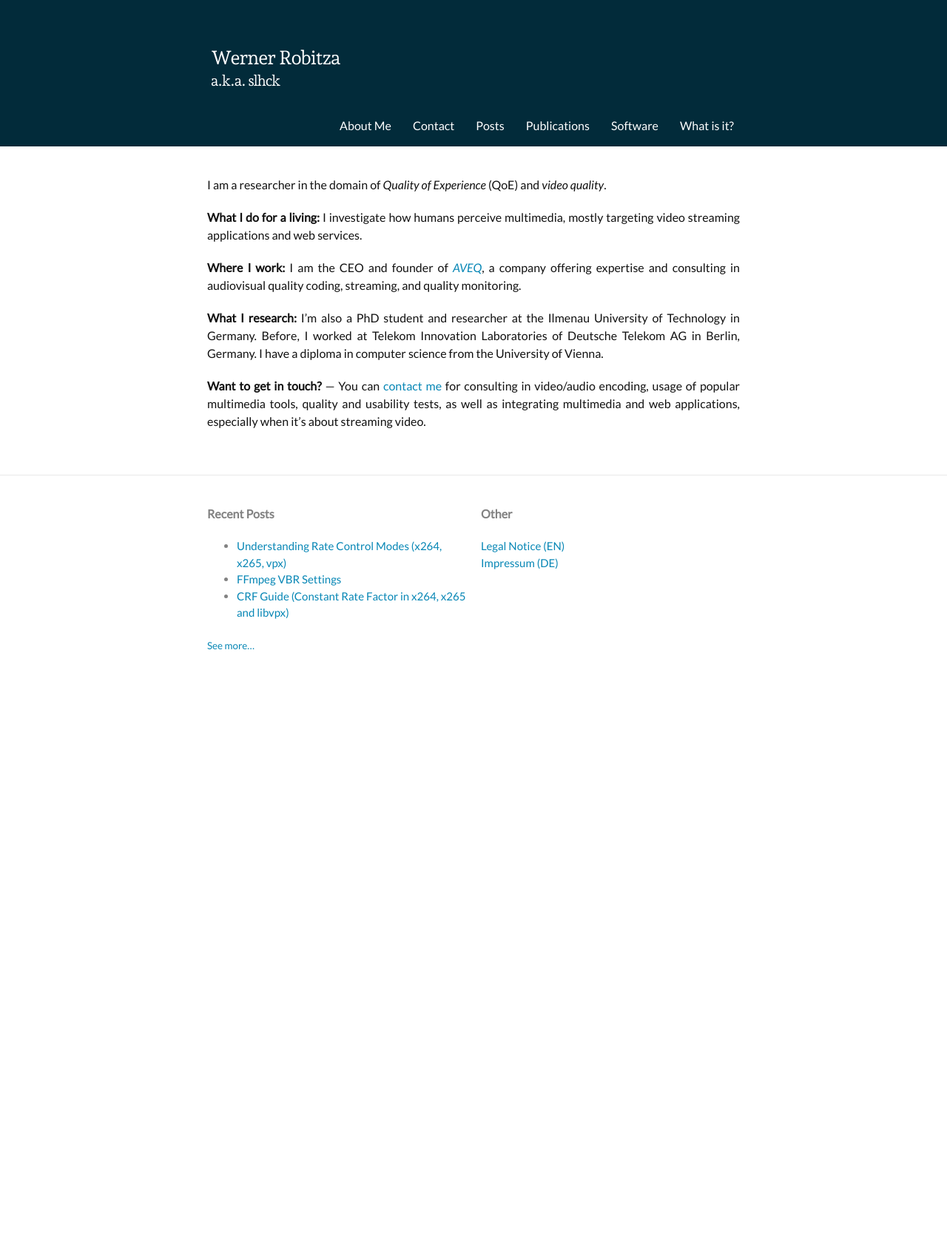
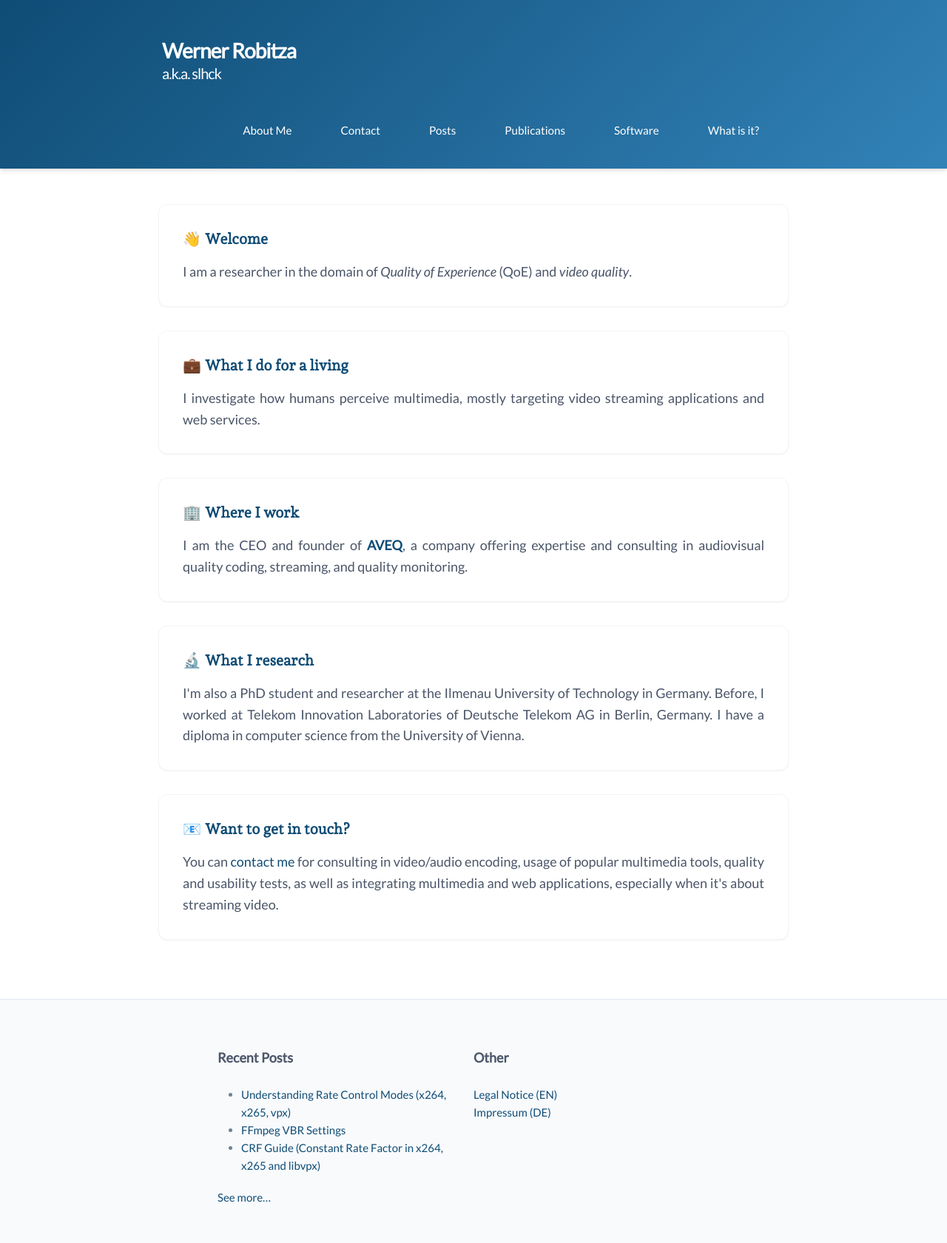
Before and after one commit to slhck/slhck.github.io, a Jekyll site: the page built from index.md, in a window 1280 px wide. Shown: the whole page at 74% size. Built offline with Jekyll 4.4.1, drawn with Linux system fonts in a browser that asks for light colours; before the commit the page ends 964 px from its top, so only the background shows below that.

Commit message:
improve design

```diff
--- a/_config.yml
+++ b/_config.yml
@@ -1,4 +1,4 @@
-title: Werner Robitza
+title: "Werner Robitza"
 subtitle: a.k.a. slhck
 email: werner.robitza@gmail.com
 description:
--- a/assets/main.scss
+++ b/assets/main.scss
@@ -3,127 +3,395 @@
 ---
 @charset "utf-8";
 
-// Our variables
-$base-font-family: Lato, "Helvetica Neue", Helvetica, Arial, sans-serif;
-$base-font-size:   16px !default;
+// SCSS variables for Jekyll 3.x compatibility
+$base-font-family: 'Lato', -apple-system, BlinkMacSystemFont, 'Segoe UI', Roboto, 'Helvetica Neue', Arial, sans-serif;
+$base-font-size:   18px !default;
 $base-font-weight: 300 !default;
-$small-font-size:  $base-font-size * 0.875;
-$base-line-height: 1.5;
+$small-font-size:  0.875rem;
+$base-line-height: 1.6;
 
-$spacing-unit:     40px;
+$spacing-unit:     2rem;
 
-$text-color:       #111;
-$background-color: #fff;
-// $brand-color:      #226DCF;
+$text-color:       #1a1a1a;
+$background-color: #ffffff;
 
-$shade-color:      #022B3A;
-$brand-color:      lighten($shade-color, 30%);
+$shade-color:      #0f4c75;
+$brand-color:      #3282b8;
 
-$grey-color:       #828282;
-$grey-color-light: lighten($grey-color, 40%);
-$grey-color-dark:  darken($grey-color, 25%);
+$grey-color:       #718096;
+$grey-color-light: #e2e8f0;
+$grey-color-dark:  #4a5568;
 
 // Width of the content area
-$content-width:    800px;
+$content-width:    900px;
 
-$on-palm:          600px;
-$on-laptop:        800px;
+$on-palm:          640px;
+$on-laptop:        768px;
 
-$success-color-bg: #dff0d8;
-$warning-color-bg: #fcf8e3;
-$error-color-bg:   #f2dede;
+$success-color-bg: #dcfce7;
+$warning-color-bg: #fef3c7;
+$error-color-bg:   #fee2e2;
 
-$success-color-fg:  darken($success-color-bg, 75%);
-$warning-color-fg:  darken($warning-color-bg, 75%);
-$error-color-fg:    darken($error-color-bg, 75%);
-
-// Minima also includes a mixin for defining media queries.
-// Use media queries like this:
-// @include media-query($on-palm) {
-//     .wrapper {
-//         padding-right: $spacing-unit / 2;
-//         padding-left: $spacing-unit / 2;
-//     }
-// }
+$success-color-fg: #166534;
+$warning-color-fg: #92400e;
+$error-color-fg: #dc2626;
 
 // Import partials from the `minima` theme.
 @import "minima";
 
-.page-content {
-    margin-top: $spacing-unit;
-    margin-bottom: $spacing-unit;
-    padding: 0;
+// Modern CSS Custom Properties (after minima import to avoid conflicts)
+:root {
+  // Colors - Modern palette with better contrast
+  --color-primary: #0f4c75;
+  --color-primary-light: #3282b8;
+  --color-primary-dark: #0a3658;
+  --color-accent: #bb86fc;
+  --color-text: #1a1a1a;
+  --color-text-secondary: #4a5568;
+  --color-text-muted: #718096;
+  --color-background: #ffffff;
+  --color-surface: #f8fafc;
+  --color-border: #e2e8f0;
+  --color-border-light: #f1f5f9;
+
+  // Shadows
+  --shadow-sm: 0 1px 2px 0 rgba(0, 0, 0, 0.05);
+  --shadow-md: 0 4px 6px -1px rgba(0, 0, 0, 0.1), 0 2px 4px -1px rgba(0, 0, 0, 0.06);
+  --shadow-lg: 0 10px 15px -3px rgba(0, 0, 0, 0.1), 0 4px 6px -2px rgba(0, 0, 0, 0.05);
+
+  // Borders
+  --border-radius-sm: 0.375rem;
+  --border-radius-md: 0.5rem;
+  --border-radius-lg: 0.75rem;
+
+  // Spacing
+  --spacing-xs: 0.5rem;
+  --spacing-sm: 1rem;
+  --spacing-md: 1.5rem;
+  --spacing-lg: 2rem;
+  --spacing-xl: 3rem;
+  --spacing-2xl: 4rem;
 }
 
-.site-header {
-    margin-top: 0px;
-    padding-top: $spacing-unit;
-    border: none;
-    background-color: $shade-color;
-    a.page-link, a.site-title {
-        color: #fff;
+// Modern base styles
+* {
+    box-sizing: border-box;
+}
+
+html {
+    scroll-behavior: smooth;
+}
+
+body {
+    font-size: 18px;
+    line-height: 1.6;
+    color: var(--color-text);
+    background-color: var(--color-background);
+    -webkit-font-smoothing: antialiased;
+    -moz-osx-font-smoothing: grayscale;
+}
+
+// Modern typography
+h1, h2, h3, h4, h5, h6 {
+    font-weight: 600;
+    line-height: 1.4;
+    color: var(--color-text);
+    margin-bottom: var(--spacing-sm);
+
+    &:not(:first-child) {
+        margin-top: var(--spacing-lg);
     }
 }
 
-.site-footer {
-    padding-top: $spacing-unit / 2;
+h1 { font-size: 2.5rem; }
+h2 { font-size: 2rem; }
+h3 { font-size: 1.5rem; }
+
+p {
+    margin-bottom: var(--spacing-md);
+    color: var(--color-text-secondary);
+
+    &:last-child {
+        margin-bottom: 0;
+    }
 }
 
+// Enhanced layout
+.page-content {
+    margin-top: var(--spacing-xl);
+    margin-bottom: var(--spacing-xl);
+    padding: 0;
+
+    .wrapper {
+        max-width: $content-width;
+        margin: 0 auto;
+        padding: 0 var(--spacing-md);
+    }
+}
+
+// Modern header design
+.site-header {
+    margin-top: 0;
+    padding: var(--spacing-lg) 0;
+    border: none;
+    background: linear-gradient(135deg, var(--color-primary) 0%, var(--color-primary-light) 100%);
+    box-shadow: var(--shadow-md);
+    font-feature-settings: "kern" 1, "liga" 1;
+
+    .wrapper {
+        max-width: $content-width;
+        margin: 0 auto;
+        padding: 0 var(--spacing-md);
+        display: flex;
+        align-items: center;
+        justify-content: space-between;
+        flex-wrap: wrap;
+        gap: var(--spacing-md);
+    }
+
+    .site-title {
+        color: white !important;
+        font-size: 1.75rem;
+        font-weight: 600;
+        text-decoration: none;
+        transition: opacity 0.2s ease;
+        line-height: 1.2;
+        flex-shrink: 0;
+        font-family: $base-font-family;
+        text-rendering: optimizeLegibility;
+        -webkit-font-smoothing: antialiased;
+        -moz-osx-font-smoothing: grayscale;
+
+        &:hover {
+            opacity: 0.9;
+        }
+    }
+
+    .site-nav {
+        flex: 1;
+        display: flex;
+        justify-content: flex-end;
+
+        .page-link {
+            color: white !important;
+            font-weight: 500;
+            text-decoration: none;
+            margin-left: var(--spacing-sm);
+            padding: var(--spacing-xs) var(--spacing-sm);
+            border-radius: var(--border-radius-sm);
+            transition: all 0.2s ease;
+            white-space: nowrap;
+            font-size: 0.95rem;
+
+            &:first-child {
+                margin-left: 0;
+            }
+
+            &:hover {
+                background-color: rgba(255, 255, 255, 0.15);
+                transform: translateY(-1px);
+            }
+        }
+
+        .trigger {
+            display: flex;
+            align-items: center;
+            gap: var(--spacing-xs);
+        }
+
+        // Mobile menu button styling
+        .menu-icon {
+            display: none;
+        }
+    }
+}
+
+// Modern footer
+.site-footer {
+    padding: var(--spacing-xl) 0 var(--spacing-lg);
+    background-color: var(--color-surface);
+    border-top: 1px solid var(--color-border);
+
+    .footer-col-wrapper {
+        max-width: $content-width;
+        margin: 0 auto;
+        padding: 0 var(--spacing-md);
+    }
+}
+
+// Enhanced links
 a {
-    color: lighten($shade-color, 25%);
+    color: var(--color-primary);
+    text-decoration: none;
+    transition: all 0.2s ease;
+
+    &:hover {
+        color: var(--color-primary-light);
+        text-decoration: underline;
+        text-decoration-color: var(--color-accent);
+        text-underline-offset: 3px;
+    }
+
     &:visited {
-        color: lighten($shade-color, 25%);
+        color: var(--color-primary-dark);
     }
+}
+
+// Modern content cards
+.content-card {
+    background: var(--color-background);
+    border-radius: var(--border-radius-lg);
+    box-shadow: var(--shadow-sm);
+    padding: var(--spacing-lg);
+    margin-bottom: var(--spacing-lg);
+    border: 1px solid var(--color-border-light);
+    transition: all 0.3s ease;
+
+    &:hover {
+        transform: translateY(-2px);
+        box-shadow: var(--shadow-md);
+        border-color: var(--color-border);
+    }
+
+    h2 {
+        margin-top: 0;
+        color: var(--color-primary);
+        font-size: 1.25rem;
+        font-weight: 600;
+    }
+}
+
+// Improved code blocks
+pre, code {
+    border-radius: var(--border-radius-sm);
+}
+
+pre {
+    padding: var(--spacing-md);
+    background-color: var(--color-surface);
+    border: 1px solid var(--color-border);
+    overflow-x: auto;
+}
+
+code {
+    padding: 0.2em 0.4em;
+    background-color: var(--color-surface);
+    border: 1px solid var(--color-border-light);
+    font-size: 0.9em;
+}
+
+// Responsive design improvements
+@media (max-width: 768px) {
+    .site-header {
+        padding: var(--spacing-md) 0;
+
+        .wrapper {
+            flex-direction: column;
+            gap: var(--spacing-sm);
+            text-align: center;
+        }
+
+        .site-title {
+            font-size: 1.5rem;
+        }
+
+        .site-nav {
+            width: 100%;
+            justify-content: center;
+
+            .trigger {
+                justify-content: center;
+                flex-wrap: wrap;
+                gap: var(--spacing-xs);
+            }
+
+            .page-link {
+                margin-left: 0;
+                margin: 0 var(--spacing-xs);
+                font-size: 0.9rem;
+                padding: var(--spacing-xs);
+            }
+        }
+    }
+
+    .page-content {
+        margin-top: var(--spacing-lg);
+        margin-bottom: var(--spacing-lg);
+
+        .wrapper {
+            padding: 0 var(--spacing-sm);
+        }
+    }
+
+    .content-card {
+        padding: var(--spacing-md);
+        margin-bottom: var(--spacing-md);
+    }
+
+    h1 { font-size: 2rem; }
+    h2 { font-size: 1.5rem; }
+    h3 { font-size: 1.25rem; }
+}
+
+// Focus states for accessibility
+a:focus,
+button:focus {
+    outline: 2px solid var(--color-accent);
+    outline-offset: 2px;
+}
+
+// Animation for smooth interactions
+@keyframes fadeInUp {
+    from {
+        opacity: 0;
+        transform: translateY(20px);
+    }
+    to {
+        opacity: 1;
+        transform: translateY(0);
+    }
+}
+
+.fade-in-up {
+    animation: fadeInUp 0.6s ease-out;
 }
 
 /* lato-regular - latin */
 @font-face {
     font-display: swap;
-    /* Check https://developer.mozilla.org/en-US/docs/Web/CSS/@font-face/font-display for other options. */
     font-family: 'Lato';
     font-style: normal;
     font-weight: 400;
     src: url('webfonts/lato-v23-latin-regular.woff2') format('woff2'),
-        /* Chrome 36+, Opera 23+, Firefox 39+ */
         url('webfonts/lato-v23-latin-regular.woff') format('woff');
-    /* Chrome 5+, Firefox 3.6+, IE 9+, Safari 5.1+ */
 }
 
 /* lato-italic - latin */
 @font-face {
     font-display: swap;
-    /* Check https://developer.mozilla.org/en-US/docs/Web/CSS/@font-face/font-display for other options. */
     font-family: 'Lato';
     font-style: italic;
     font-weight: 400;
     src: url('webfonts/lato-v23-latin-italic.woff2') format('woff2'),
-        /* Chrome 36+, Opera 23+, Firefox 39+ */
         url('webfonts/lato-v23-latin-italic.woff') format('woff');
-    /* Chrome 5+, Firefox 3.6+, IE 9+, Safari 5.1+ */
 }
 
 /* andada-pro-regular - latin */
 @font-face {
     font-display: swap;
-    /* Check https://developer.mozilla.org/en-US/docs/Web/CSS/@font-face/font-display for other options. */
     font-family: 'Andada Pro';
     font-style: normal;
     font-weight: 400;
     src: url('webfonts/andada-pro-v20-latin-regular.woff2') format('woff2'),
-        /* Chrome 36+, Opera 23+, Firefox 39+ */
         url('webfonts/andada-pro-v20-latin-regular.woff') format('woff');
-    /* Chrome 5+, Firefox 3.6+, IE 9+, Safari 5.1+ */
 }
 
 /* andada-pro-italic - latin */
 @font-face {
     font-display: swap;
-    /* Check https://developer.mozilla.org/en-US/docs/Web/CSS/@font-face/font-display for other options. */
     font-family: 'Andada Pro';
     font-style: italic;
     font-weight: 400;
     src: url('webfonts/andada-pro-v20-latin-italic.woff2') format('woff2'),
-        /* Chrome 36+, Opera 23+, Firefox 39+ */
         url('webfonts/andada-pro-v20-latin-italic.woff') format('woff');
-    /* Chrome 5+, Firefox 3.6+, IE 9+, Safari 5.1+ */
 }
--- a/index.md
+++ b/index.md
@@ -2,14 +2,27 @@
 layout: default
 ---
 
+<div class="content-card fade-in-up">
+<h2>👋 Welcome</h2>
+<p>I am a researcher in the domain of <em>Quality of Experience</em> (QoE) and <em>video quality</em>.</p>
+</div>
 
-I am a researcher in the domain of *Quality of Experience* (QoE) and *video quality*.
+<div class="content-card fade-in-up">
+<h2>💼 What I do for a living</h2>
+<p>I investigate how humans perceive multimedia, mostly targeting video streaming applications and web services.</p>
+</div>
 
-**What I do for a living:** I investigate how humans perceive multimedia, mostly targeting video streaming applications and web services.
+<div class="content-card fade-in-up">
+<h2>🏢 Where I work</h2>
+<p>I am the CEO and founder of <a href="https://aveq.info/"><strong>AVEQ</strong></a>, a company offering expertise and consulting in audiovisual quality coding, streaming, and quality monitoring.</p>
+</div>
 
-**Where I work:** I am the CEO and founder of [*AVEQ*](https://aveq.info/), a company offering expertise and consulting in audiovisual quality coding, streaming, and quality monitoring.
+<div class="content-card fade-in-up">
+<h2>🔬 What I research</h2>
+<p>I'm also a PhD student and researcher at the Ilmenau University of Technology in Germany. Before, I worked at Telekom Innovation Laboratories of Deutsche Telekom AG in Berlin, Germany. I have a diploma in computer science from the University of Vienna.</p>
+</div>
 
-
-**What I research:** I'm also a PhD student and researcher at the Ilmenau University of Technology in Germany. Before, I worked at Telekom Innovation Laboratories of Deutsche Telekom AG in Berlin, Germany. I have a diploma in computer science from the University of Vienna.
-
-**Want to get in touch?** — You can [contact me](/contact) for consulting in video/audio encoding, usage of popular multimedia tools, quality and usability tests, as well as integrating multimedia and web applications, especially when it's about streaming video.
+<div class="content-card fade-in-up">
+<h2>📧 Want to get in touch?</h2>
+<p>You can <a href="/contact">contact me</a> for consulting in video/audio encoding, usage of popular multimedia tools, quality and usability tests, as well as integrating multimedia and web applications, especially when it's about streaming video.</p>
+</div>
```
